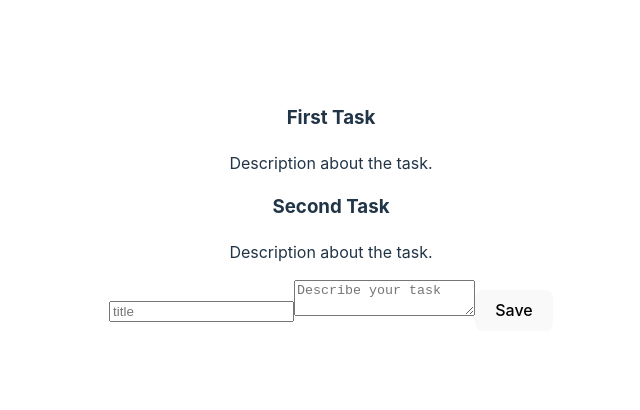
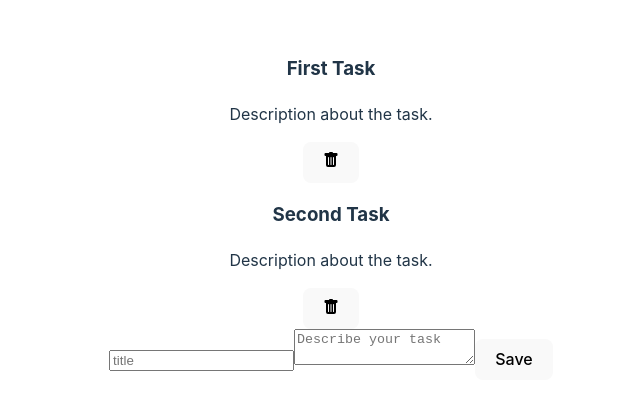
Before and after one commit to Enzo-cam/task-redux, a React (Vite) app: page / in a window 1280 px wide. Shown: the part 192-602 px from the top of the page, without its empty margins (309-949 px from the left). Built offline with nearby package versions, Linux system fonts and the light colour scheme.

Commit message:
Delete task

```diff
--- a/src/components/TaskList.jsx
+++ b/src/components/TaskList.jsx
@@ -1,8 +1,16 @@
 import { useSelector } from "react-redux"
+import {BsTrashFill} from 'react-icons/bs'
+import { useDispatch } from "react-redux"
+import { deleteTask } from "../features/tasks/taskSlice"
 
 export default function TaskList() {
 
+  const dispatch = useDispatch()
   const tasks = useSelector(state => state.tasks)
+
+  const handleDelete = id => {
+    dispatch(deleteTask(id))
+  }
 
   return (
     <div>
@@ -10,6 +18,9 @@ export default function TaskList() {
         <div key={task.id}>
           <h3>{task.title}</h3>
           <p>{task.description}</p>
+          <button onClick={() => handleDelete(task.id)}>
+            <BsTrashFill></BsTrashFill>
+          </button>
         </div>
 
       ))}
--- a/src/features/tasks/taskSlice.js
+++ b/src/features/tasks/taskSlice.js
@@ -24,10 +24,14 @@ export const taskSlice = createSlice({
     reducers:{ //Donde nos encargamos de crear funciones que actualicen al ESTADO.
         addTask: (state, action) => {
             state.push(action.payload)
+        },
+        deleteTask: (state, action) => {
+            const deleteTask = state.find(task => task.id === action.payload)
+            if(deleteTask) state.splice(state.indexOf(deleteTask), 1)
         }
     }
 })
 
-export const {addTask} = taskSlice.actions
+export const {addTask, deleteTask} = taskSlice.actions
 
 export default taskSlice.reducer
```
